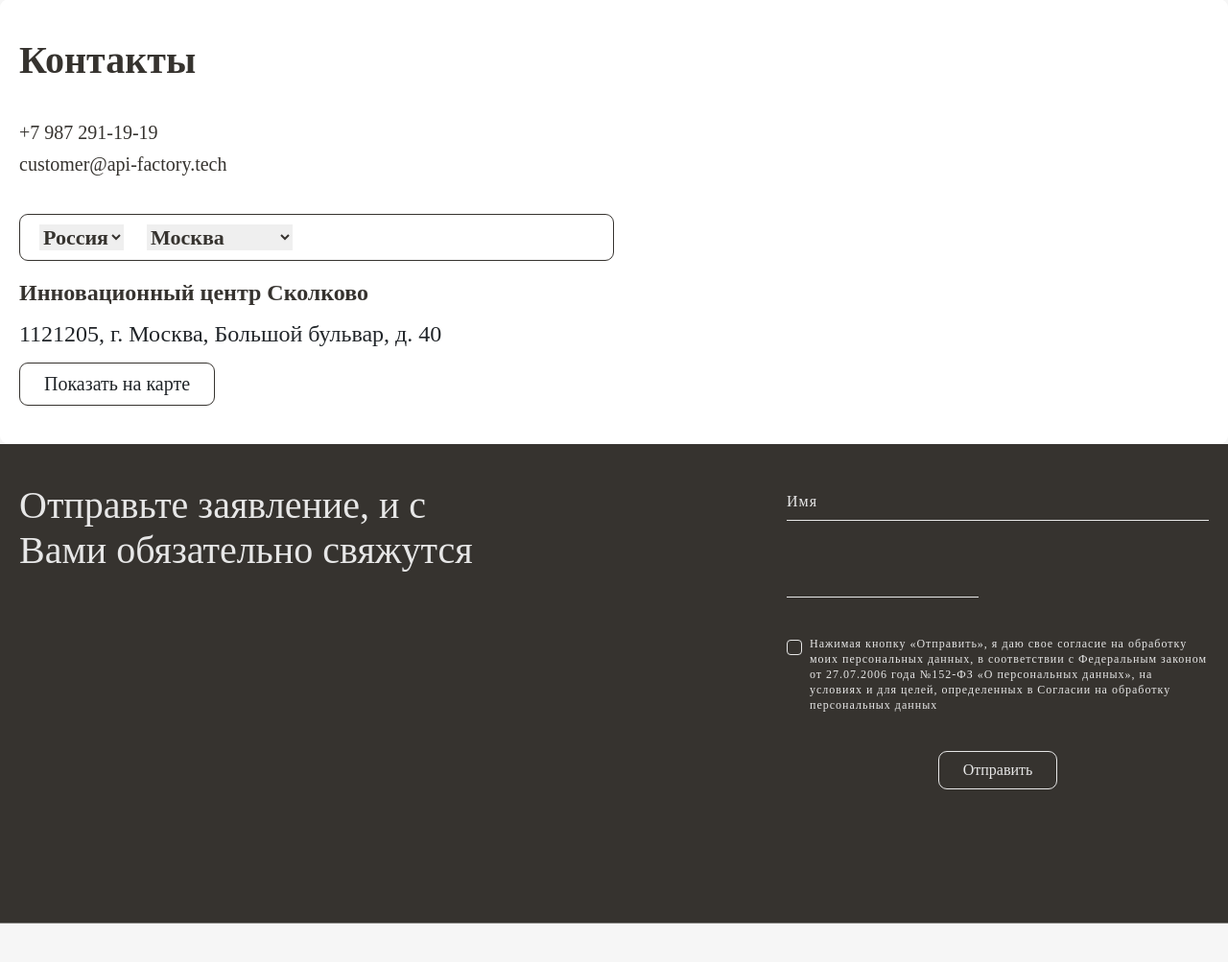
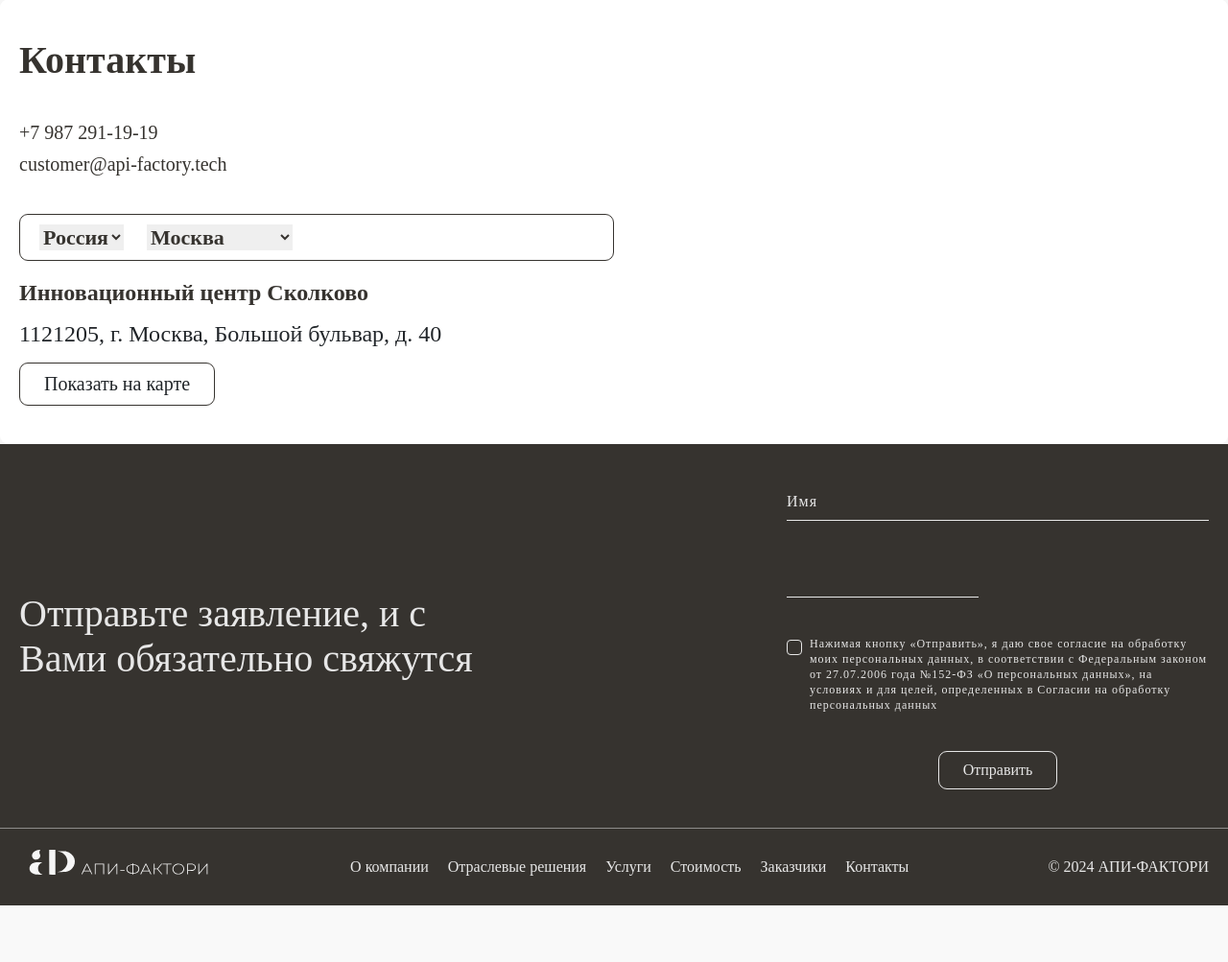
Before and after one commit to sidney31/ApiFactory, a Django app: page / in a window 1280 px wide. Shown: the part 3226-4229 px from the top of the page at 96% size. After the commit the page ends 4170 px from the top, so only its background shows below. Run offline with Django 5.2, Linux system fonts and the light colour scheme; some libraries are stand-ins or nearby versions; some web fonts are replaced.

Commit message:
Add second part of footer

```diff
--- a/ApiFactory/static/css/common.css
+++ b/ApiFactory/static/css/common.css
@@ -419,7 +419,6 @@ light{
 footer {
   background-color: var(--main-dark-color)!important;
   border-radius: 0!important;
-  height: 500px;
 }
 
 footer > *{
@@ -427,10 +426,12 @@ footer > *{
 }
 
 #footer-form-wrapper{
-  height: 100%;
   border-bottom: color-mix(in srgb, var(--gray-color), #ffffff00) 1px solid;
   width: auto;
-  vertical-align: middle;
+  display: flex;
+  flex-direction: row;
+  justify-content: space-between;
+  align-items: center;
 }
 
 #footer-form-title{
@@ -438,14 +439,11 @@ footer > *{
   width: 500px;
   white-space: normal;
   color: var(--gray-color);
-  float: left;
   margin: 0;
 }
 
 footer form{
-  float: right;
   width: 440px;
-  height: 100%;
 }
 
 footer form .field{
@@ -506,8 +504,35 @@ footer form .btn-wrapper{
 
 #footer-nav{
   border-radius: 0!important;
+  display: flex;
+  flex-direction: row;
+  justify-content: space-between;
+  padding: 20px;
 }
 
+#footer-nav * {
+  color: var(--gray-color)!important;
+  line-height: 40px;
+}
+
+#footer-nav #nav-items {
+  display: flex;
+  flex-direction: row;
+}
+
+#footer-nav #nav-items .nav-item,
+#footer-nav #nav-items .nav-item .nav-link{
+  height: 40px;
+}
+
+#footer-nav #nav-items .nav-item .nav-link:hover{
+  color: color-mix(in srgb, var(--gray-color), #ffffff00)!important;
+}
+
+#footer-nav .navbar-brand {
+  width: 200px;
+  height: 40px!important;
+}
 
 input:focus{
   border: none!important;
--- a/main/templates/main/main_page.html
+++ b/main/templates/main/main_page.html
@@ -19,7 +19,7 @@
 <nav class='navbar navbar-expand-xl fixed-top'>
   <div class='w-100 z-3'>
     <div id='collapsed-header' class='container-lg d-flex flex-row justify-content-between align-items-center'>
-      <a class='navbar-brand nav-link hover-none d-xl-none' href="{% url 'main:home' %}" style="background-image: url({% static 'svg/logo.svg' %})"></a>
+      <a class='navbar-brand nav-link d-xl-none' href="{% url 'main:home' %}" style="background-image: url({% static 'svg/logo.svg' %})"></a>
       <i class='menu-toggler navbar-toggler' type='button' data-bs-toggle='offcanvas' data-bs-target='#offcanvas' aria-controls='offcanvas' aria-label='Toggle navigation'>
         <span></span>
         <span></span>
@@ -377,7 +377,31 @@
       </div>
     </form>
   </div>
-  <div class='container-lg' id="footer-nav">
+  <div class='container-lg' id='footer-nav'>
+    <a class='navbar-brand nav-link' href="{% url 'main:home' %}" style="background-image: url({% static 'svg/logo2.svg' %})"></a>
+    <ul class='navbar-nav' id='nav-items'>
+      <li class='nav-item'>
+        <a class='nav-link' aria-current='page' href='#about'>О компании</a>
+      </li>
+      <li class='nav-item'>
+        <a class='nav-link' href='#solutions'>Отраслевые решения</a>
+      </li>
+      <li class='nav-item'>
+        <a class='nav-link' href='#services'>Услуги</a>
+      </li>
+      <li class='nav-item'>
+        <a class='nav-link' href='#prices'>Стоимость</a>
+      </li>
+      <li class='nav-item'>
+        <a class='nav-link' href='#customers'>Заказчики</a>
+      </li>
+      <li class='nav-item'>
+        <a class='nav-link' href='#contacts'>Контакты</a>
+      </li>
+    </ul>
+    <div id='copyright'>
+      © 2024 АПИ-ФАКТОРИ
+    </div>
   </div>
 </footer>
 
```
